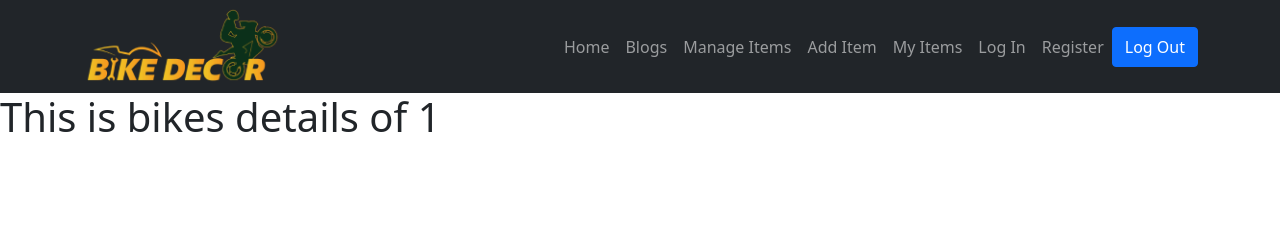
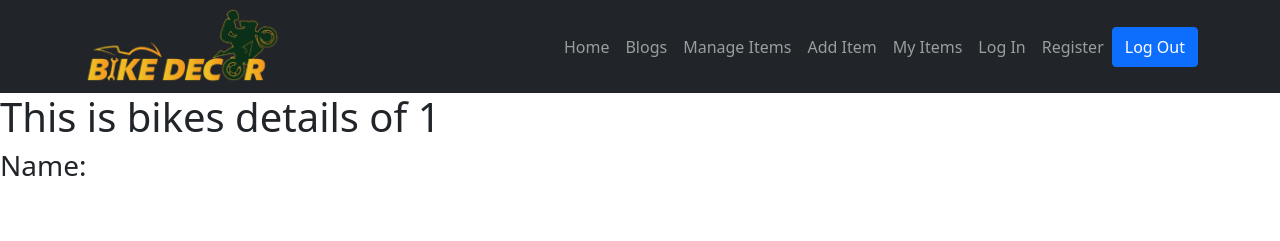
Before and after one commit to muhammad-jiku/jikmunn-bike-inventory-client-side, a React (Create React App) app: page /manageinventory/1 in a window 1280 px wide. Shown: the top 241 px of the page. Built offline with nearby package versions, Linux system fonts and the light colour scheme; no server answers.

Commit message:
single inventory data loaded and connected to client side

```diff
--- a/src/Pages/BikeInventories/BikeInventoryDetails/BikeInventoryDetails.js
+++ b/src/Pages/BikeInventories/BikeInventoryDetails/BikeInventoryDetails.js
@@ -3,20 +3,20 @@ import { useParams } from 'react-router-dom';
 
 const BikeInventoryDetails = () => {
   const { manageinventoryId } = useParams();
-  // const [bikeInventoryDetails, setBikeInventoryDetails] = useState({});
-  // useEffect(() => {
-  //   const url = `http://localhost:3000/manageinventory/${manageinventoryId}`;
-  //   console.log(url);
-  //   fetch(url)
-  //     .then((res) => res.json())
-  //     .then((data) => setBikeInventoryDetails(data))
-  //     .catch((err) => console.log(err));
-  // }, [manageinventoryId]);
+  const [bikeInventoryDetails, setBikeInventoryDetails] = useState({});
+  useEffect(() => {
+    const url = `http://localhost:5000/bikeinventory/${manageinventoryId}`;
+    console.log(url);
+    fetch(url)
+      .then((res) => res.json())
+      .then((data) => setBikeInventoryDetails(data))
+      .catch((err) => console.log(err));
+  }, [manageinventoryId]);
   return (
     <div>
-      {/* {console.log(bikeInventoryDetails)} */}
+      {console.log(bikeInventoryDetails)}
       <h1>This is bikes details of {manageinventoryId}</h1>
-      {/* <h3>Name: {bikeInventoryDetails?.name}</h3> */}
+      <h3>Name: {bikeInventoryDetails?.name}</h3>
     </div>
   );
 };
```
